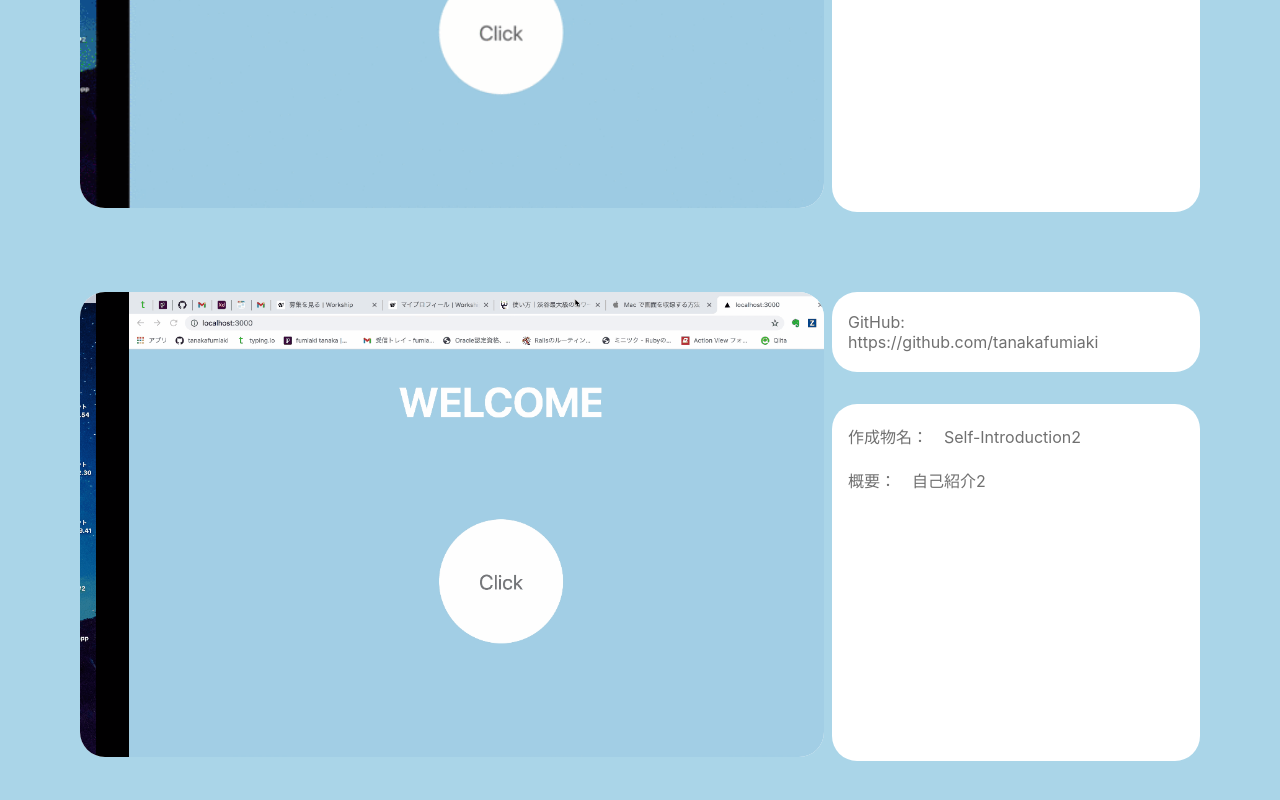
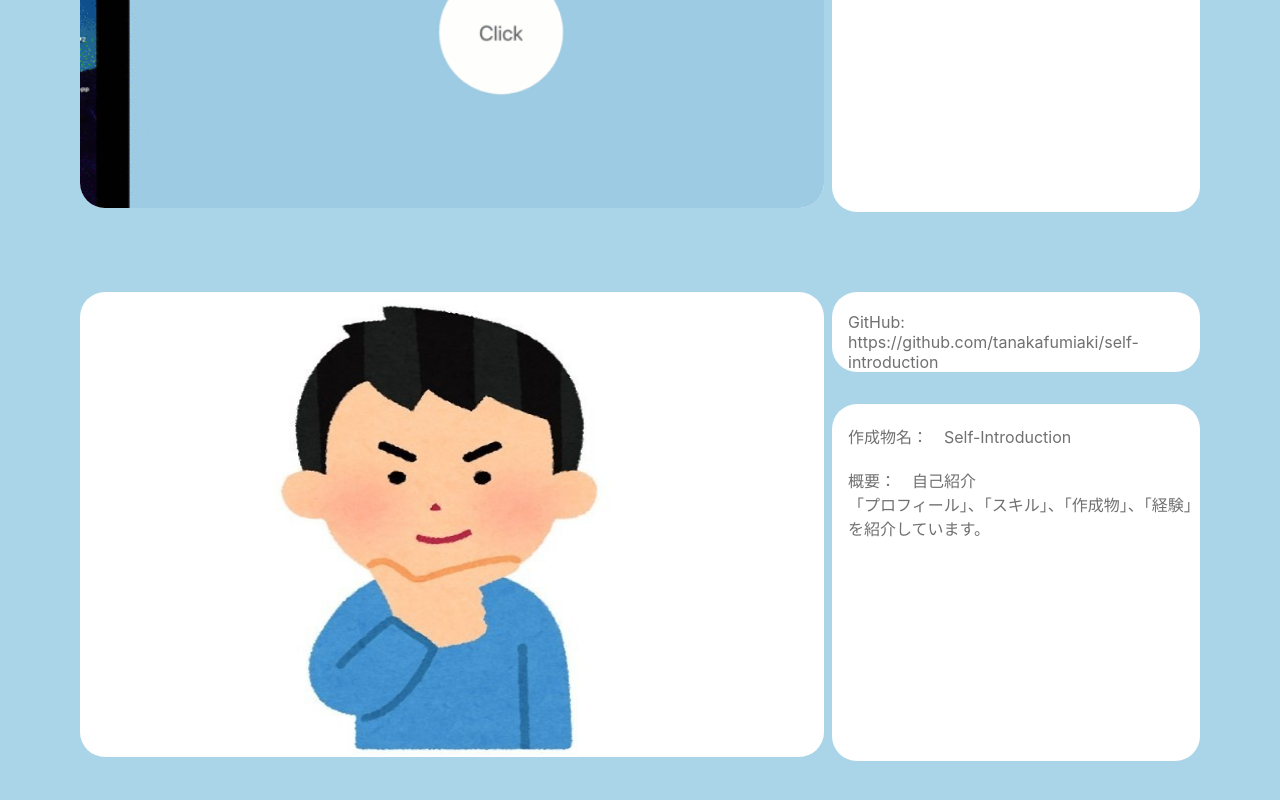
Before and after one commit to tanakafumiaki/self-introduction, a Next.js app: page /products in a window 1280 px wide. Shown: the part 488-1288 px from the top of the page. Built offline with nearby package versions, Linux system fonts and the light colour scheme.

Commit message:
add_atoms/ProductImage_defaultParameter

```diff
--- a/src/components/atoms/ProductImage/index.tsx
+++ b/src/components/atoms/ProductImage/index.tsx
@@ -3,16 +3,19 @@ import React from "react";
 import Image from 'next/image';
 
 interface Props {
-    imageSrc: string
+    imageSrc?: string
+    width?: string
+    height?: string
+    alt?: string
 }
 
-const ImageBox: React.VFC<Props> = ({imageSrc}) => {
+const ImageBox: React.VFC<Props> = ({imageSrc ="/sample.jpg",width="800",height="500",alt= "Picture"}) => {
     return (
         <Image
             src={imageSrc}
-            width="800"
-            height="500"
-            alt="picture"
+            width={width}
+            height={height}
+            alt={alt}
             className={styles.image}
         />
     )
--- a/src/components/molecules/ProductBox/index.tsx
+++ b/src/components/molecules/ProductBox/index.tsx
@@ -3,16 +3,24 @@ import styles from './style.module.sass';
 import React from "react";
 
 interface Props {
-    imageSrc: string
+    imageSrc?: string
+    width?: string
+    height?: string
+    alt?: string
     url: string
     outline: string
 }
 
-const ProductBox: React.VFC<Props> = ({imageSrc,url,outline}) => {
+const ProductBox: React.VFC<Props> = ({imageSrc,width,height,alt,url,outline}) => {
     return (
         <main className={styles.main}>
             <div className={styles.image}>
-                <ProductImage imageSrc={imageSrc}/>
+                <ProductImage
+                    imageSrc={imageSrc}
+                    width={width}
+                    height={height}
+                    alt={alt}
+                />
             </div>
 
             <div className={styles.url}>
--- a/src/components/templates/ProductsTemplate/index.tsx
+++ b/src/components/templates/ProductsTemplate/index.tsx
@@ -30,17 +30,15 @@ const ProductsTemplate: React.VFC　= () => {
                 />
 
                 <ProductBox
-                    imageSrc={
-                        "/introduction2.gif"
-                    }
                     url={`
                     GitHub:
-                    https://github.com/tanakafumiaki
+                    https://github.com/tanakafumiaki/self-introduction
                     `}
                     outline={`
-                    作成物名：　Self-Introduction2
+                    作成物名：　Self-Introduction
 
-                    概要：　自己紹介2
+                    概要：　自己紹介
+                    「プロフィール」、「スキル」、「作成物」、「経験」を紹介しています。
                     `}
                 />
             </main>
```
